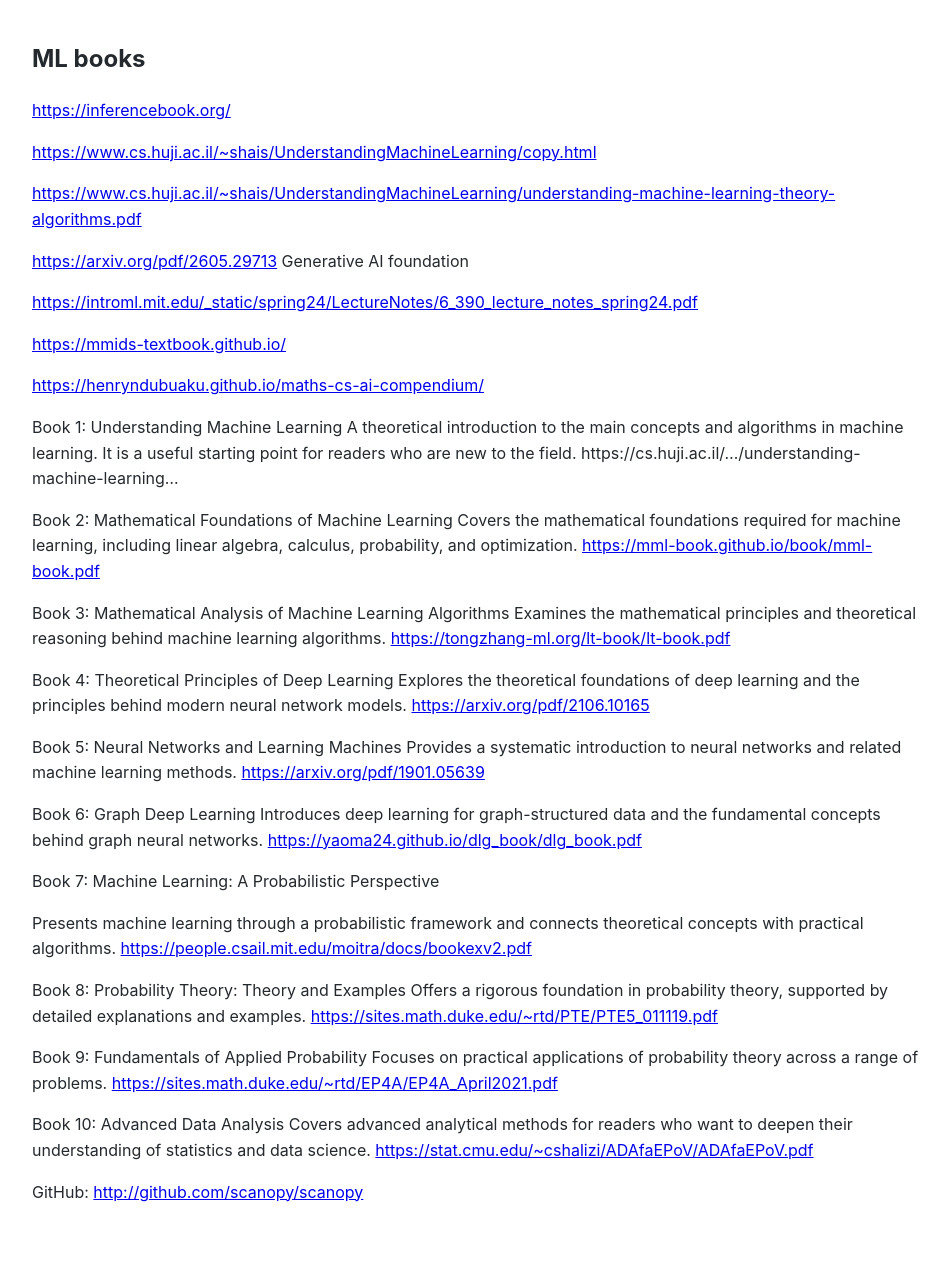
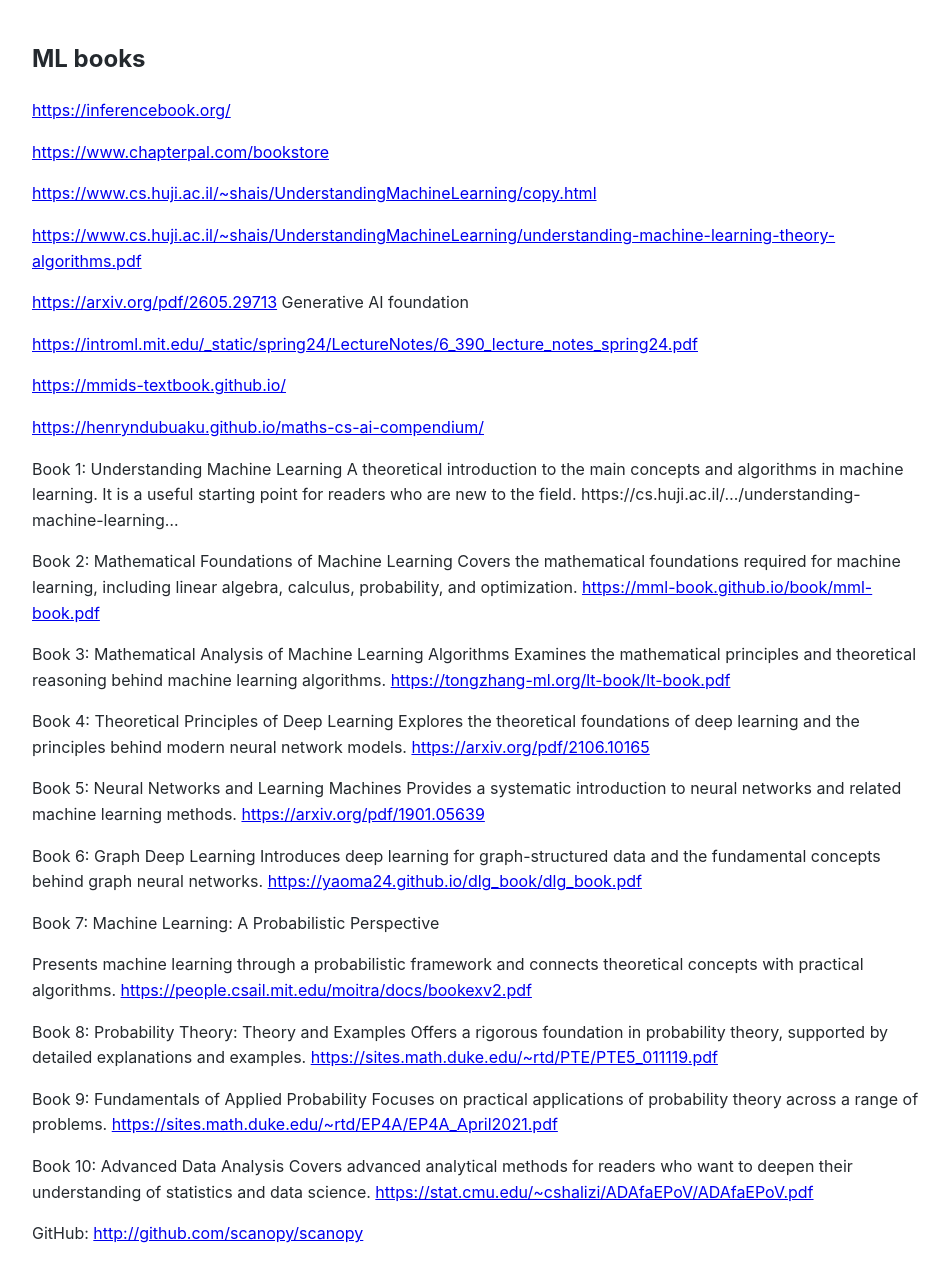
Before and after one commit to Michael-Lubinsky/michael-lubinsky.github.com, a Jekyll site: the page built from ml/ml_books.md, in a window 1280 px wide. Shown: the whole page, without its empty margins (158-1107 px from the left). Built offline with Jekyll 4.4.1, drawn with Linux system fonts in a browser that asks for light colours; our own code applies the rules of GitHub Pages for plain Markdown files; before the commit the page ends 1241 px from its top, so only the background shows below that.

Commit message:
Add ChapterPal bookstore link to ML books
Added a new link to ChapterPal bookstore.

```diff
--- a/ml/ml_books.md
+++ b/ml/ml_books.md
@@ -1,6 +1,8 @@
 ## ML books
 
 <https://inferencebook.org/>
+
+<https://www.chapterpal.com/bookstore>
 
 <https://www.cs.huji.ac.il/~shais/UnderstandingMachineLearning/copy.html>
 
```
